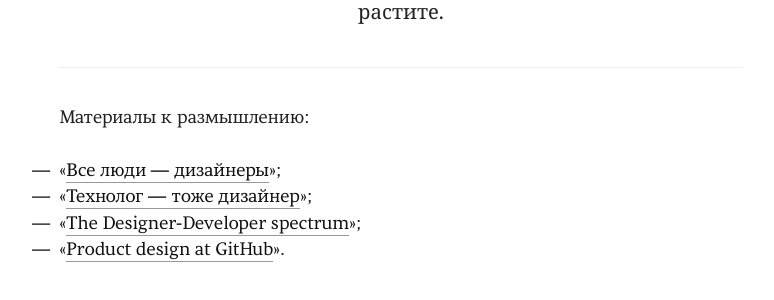
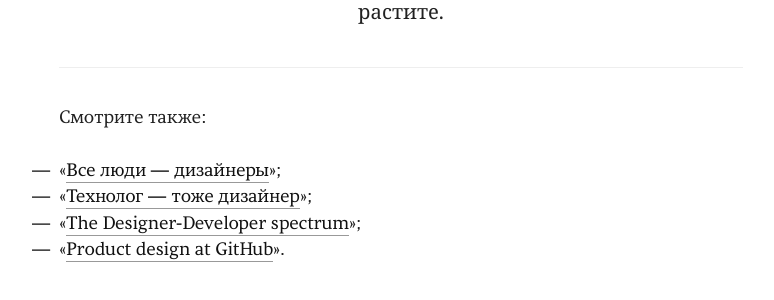
Before and after one commit to vast/vast.github.io, a Jekyll site: the page built from _posts/2014-02-06-not-a-designer.md, in a window 1280 px wide. Shown: the part 926-1226 px from the top of the page, without its empty margins (239-1013 px from the left). Built offline with Jekyll 4.4.1, drawn with Linux system fonts in a browser that asks for light colours; Markdown is read by kramdown in place of the engine named in the settings.

Commit message:
wordsmithing: additional resources

```diff
--- a/_posts/2014-02-06-not-a-designer.md
+++ b/_posts/2014-02-06-not-a-designer.md
@@ -24,7 +24,7 @@ HTML и CSS должны изучаться с пятого класса шко
 
 --------------------------------
 
-Материалы к размышлению:
+Смотрите также:
 
 * «[Все люди — дизайнеры](http://ilyabirman.ru/meanwhile/all/everyone-designer/)»;
 * «[Технолог — тоже дизайнер](http://tech.yandex.ru/events/yagosti/wsd-msk-nov-2012/talks/460/)»;
```
